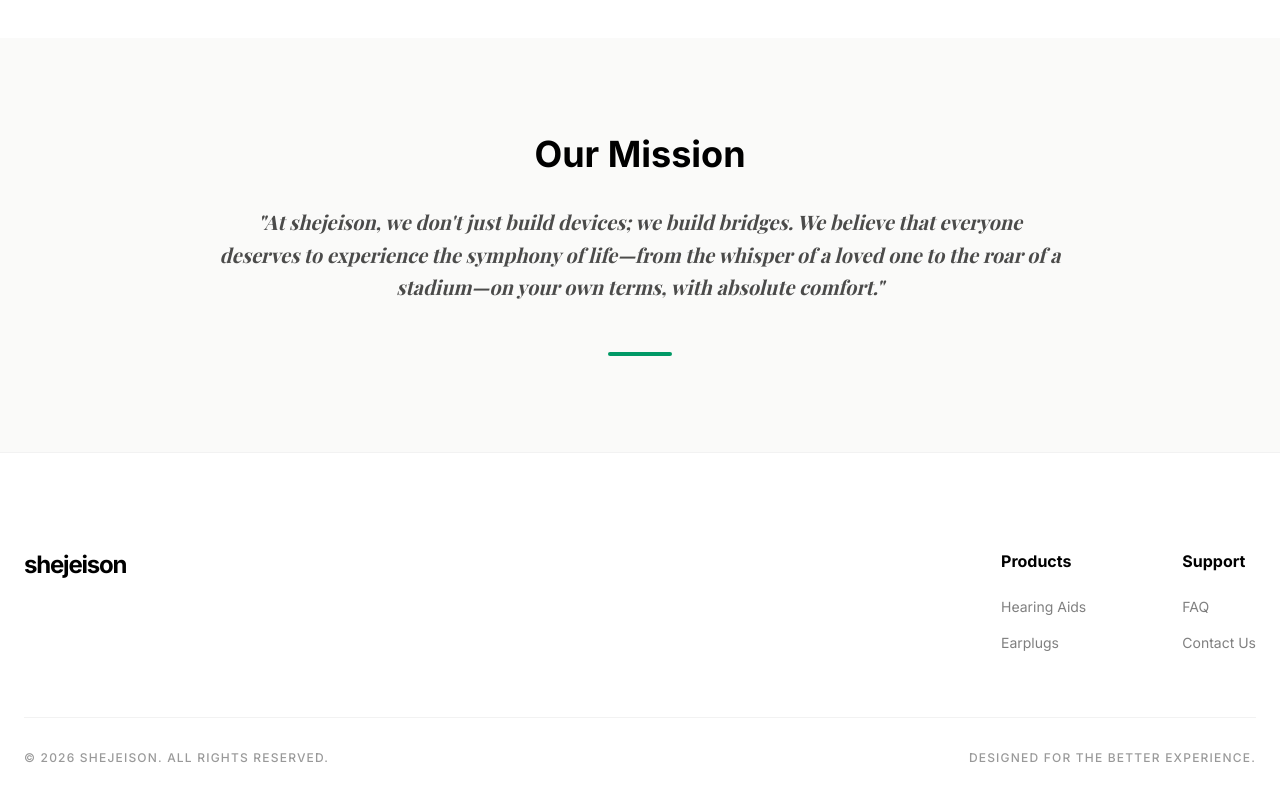
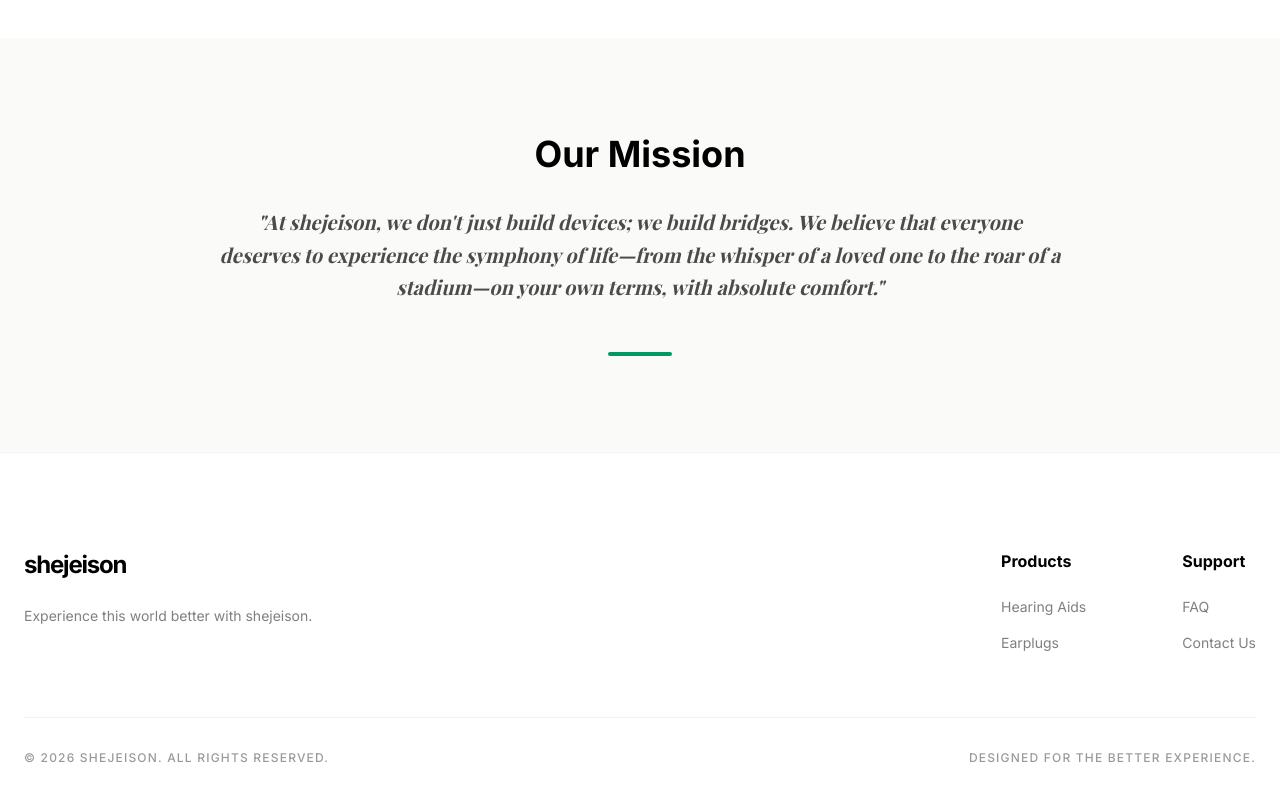
Before and after one commit to YutaoChan/shejesion-website, a React (Vite) app: page / in a window 1280 px wide. Shown: the part 2570-3370 px from the top of the page. Built offline with nearby package versions, Linux system fonts and the light colour scheme; a web font is replaced by a local one.

Commit message:
Add footer tagline

```diff
--- a/src/App.tsx
+++ b/src/App.tsx
@@ -376,6 +376,9 @@ const Footer = () => {
         <div className="flex flex-col md:flex-row justify-between items-start gap-12 mb-16">
           <div className="max-w-md space-y-6">
             <h3 className="text-2xl font-bold tracking-tighter">shejeison</h3>
+            <p className="text-sm text-black/50 leading-relaxed">
+              Experience this world better with shejeison.
+            </p>
           </div>
 
           <div className="flex gap-16 md:gap-24">
```
